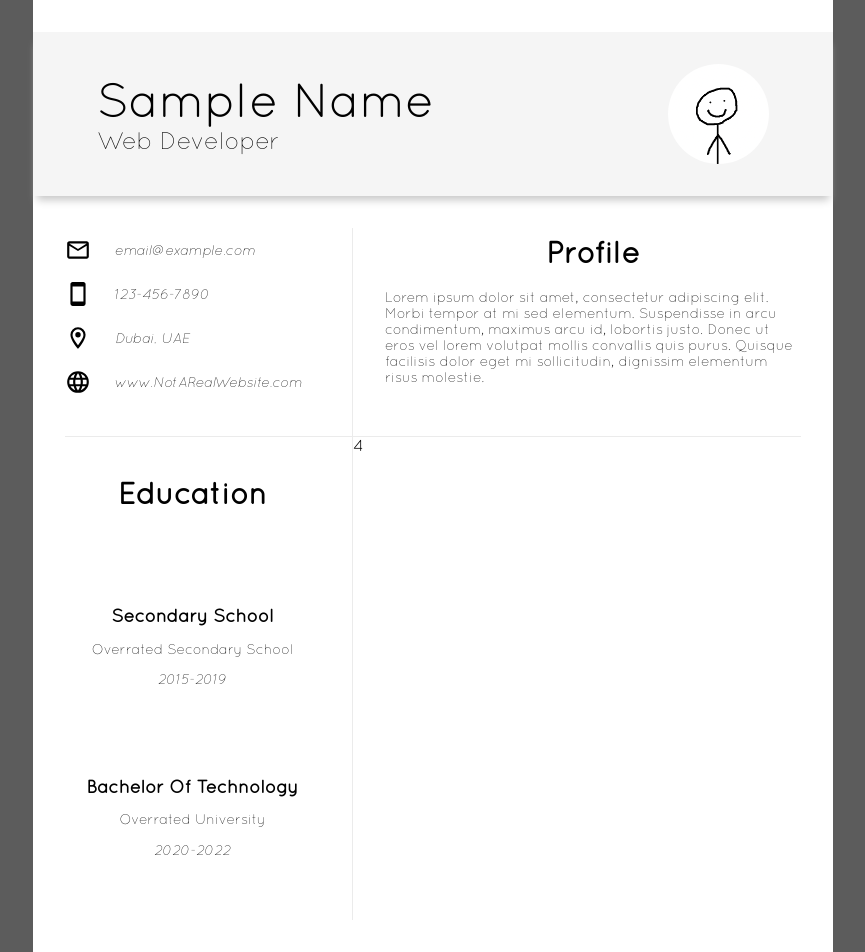
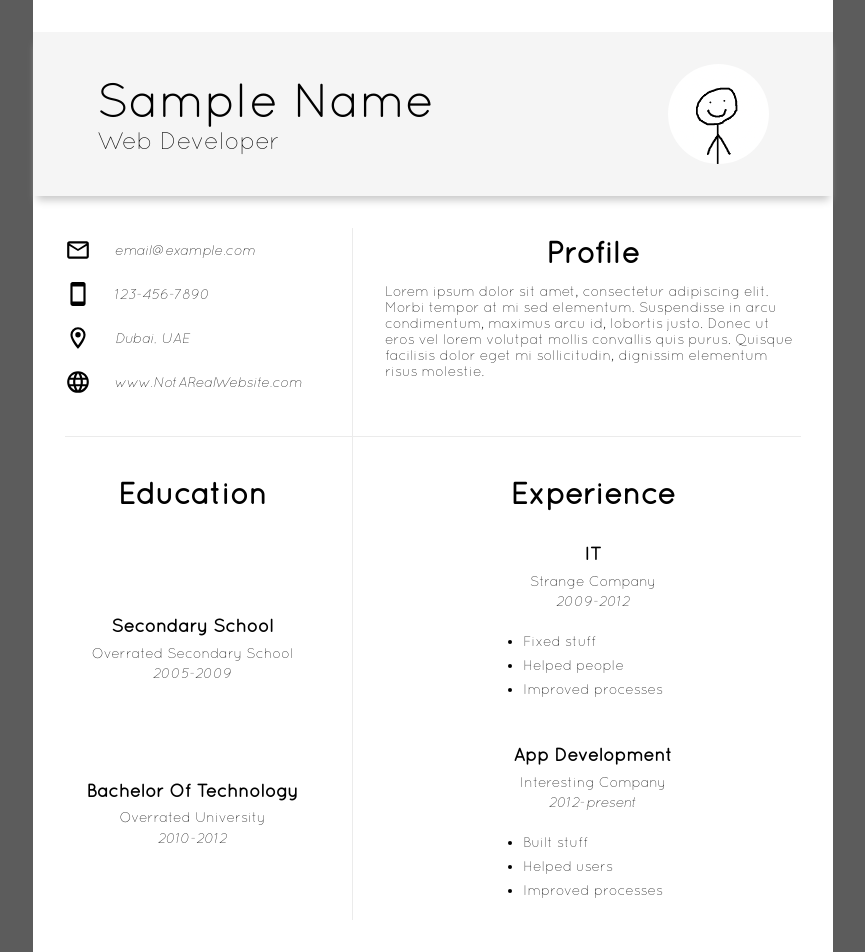
Before and after one commit to iamgame3/cv-application, a React (Create React App) app: page / in a window 1280 px wide. Shown: the whole page, without its empty margins (207-1072 px from the left). Built offline with nearby package versions, Linux system fonts and the light colour scheme; the HTML template or start-up script is replaced by a standard one.

Commit message:
Add experience component

```diff
--- a/src/app-components/body.js
+++ b/src/app-components/body.js
@@ -4,6 +4,7 @@ import React, { Component } from "react";
 import ContactInfo from "./contact-info";
 import Profile from "./profile";
 import Education from "./education";
+import Experience from "./experience";
 
 class Body extends Component {
   // eslint-disable-next-line no-useless-constructor
@@ -17,7 +18,7 @@ class Body extends Component {
         <ContactInfo />
         <Profile />
         <Education />
-        <div className="experience">4</div>
+        <Experience />
       </div>
     );
   }
--- a/src/app-components/education.js
+++ b/src/app-components/education.js
@@ -12,12 +12,12 @@ class Education extends Component {
     return (
       <div className="education">
         <h2 className="subheader">Education</h2>
-        <h4 className="miniheader">Secondary School</h4>
+        <h4 className="education-miniheader">Secondary School</h4>
         <p className="body-text">Overrated Secondary School</p>
-        <p className="time-range">2015-2019</p>
-        <h4 className="miniheader">Bachelor Of Technology</h4>
+        <p className="time-range">2005-2009</p>
+        <h4 className="education-miniheader">Bachelor Of Technology</h4>
         <p className="body-text">Overrated University</p>
-        <p className="time-range">2020-2022</p>
+        <p className="time-range">2010-2012</p>
       </div>
     );
   }
--- /dev/null
+++ b/src/app-components/experience.js
@@ -0,0 +1,36 @@
+/* eslint-disable react/prefer-stateless-function */
+/* eslint-disable react/jsx-filename-extension */
+import React, { Component } from "react";
+
+class Experience extends Component {
+  // eslint-disable-next-line no-useless-constructor
+  constructor() {
+    super();
+  }
+
+  render() {
+    return (
+      <div className="experience">
+        <h2 className="subheader">Experience</h2>
+        <h4 className="experience-miniheader">IT</h4>
+        <p className="body-text">Strange Company</p>
+        <p className="time-range">2009-2012</p>
+        <ul className="job-description-list">
+          <li className="body-text">Fixed stuff</li>
+          <li className="body-text">Helped people</li>
+          <li className="body-text">Improved processes</li>
+        </ul>
+        <h4 className="experience-miniheader">App Development</h4>
+        <p className="body-text">Interesting Company</p>
+        <p className="time-range">2012-present</p>
+        <ul className="job-description-list">
+          <li className="body-text">Built stuff</li>
+          <li className="body-text">Helped users</li>
+          <li className="body-text">Improved processes</li>
+        </ul>
+      </div>
+    );
+  }
+}
+
+export default Experience;
--- a/src/index.css
+++ b/src/index.css
@@ -90,13 +90,9 @@ body {
   font-size: 30px;
 }
 
-.miniheader {
-  margin-top: 90px;
-  margin-bottom: 0;
-  font-size: 18px;
-}
-
 .body-text {
+  margin-top: 8px;
+  margin-bottom: 4px;
   font-size: 14px;
   font-family: "quicksandlight", Arial, Helvetica, sans-serif;
 }
@@ -167,3 +163,28 @@ body {
   padding-right: 32px;
   border-right: 1px solid var(--lightgray);
 }
+
+.education-miniheader {
+  margin-top: 100px;
+  margin-bottom: 0;
+  font-size: 18px;
+}
+
+.experience {
+  display: flex;
+  flex-direction: column;
+  align-items: center;
+  grid-row: 2 / 5;
+  grid-column: 3 / 6;
+  padding: 32px;
+}
+
+.experience-miniheader {
+  margin-top: 28px;
+  margin-bottom: 0;
+  font-size: 18px;
+}
+
+.job-description-list {
+  padding: 0;
+}
```
